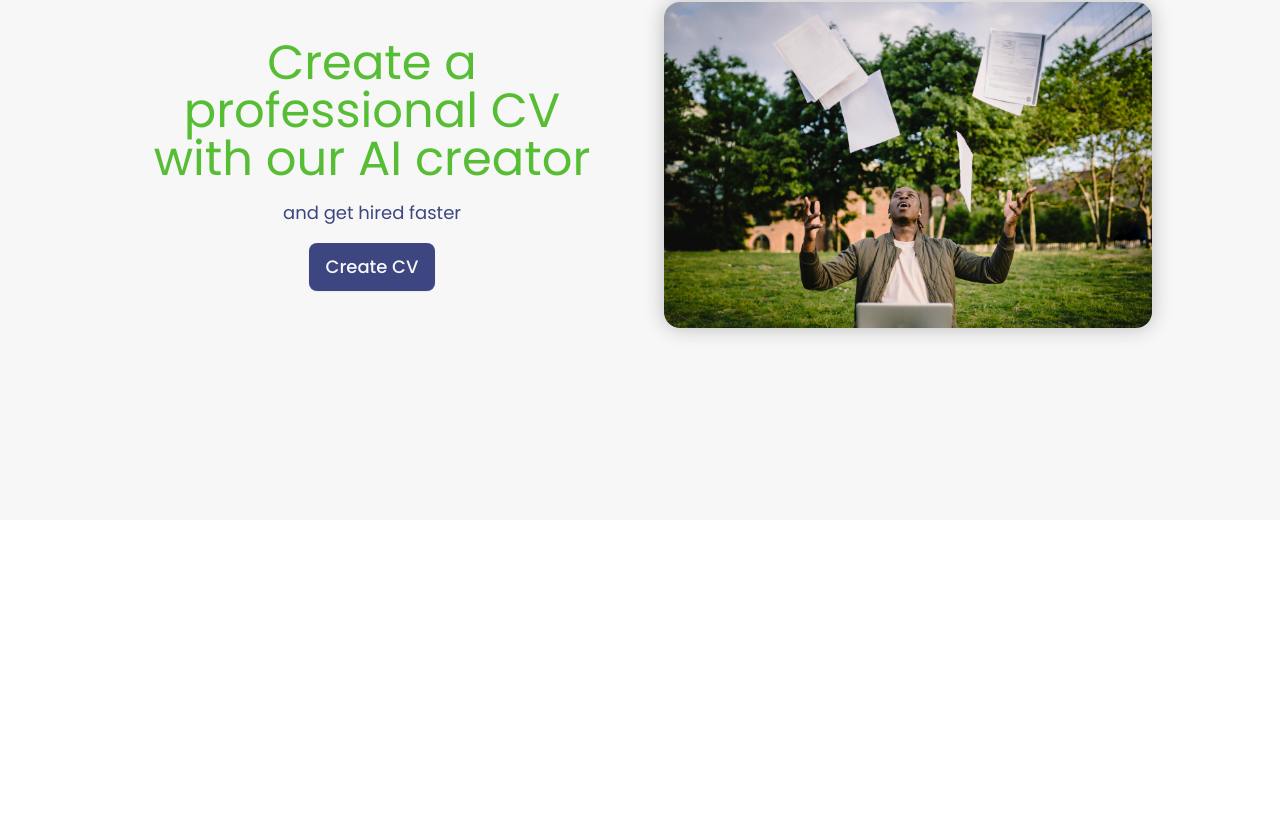
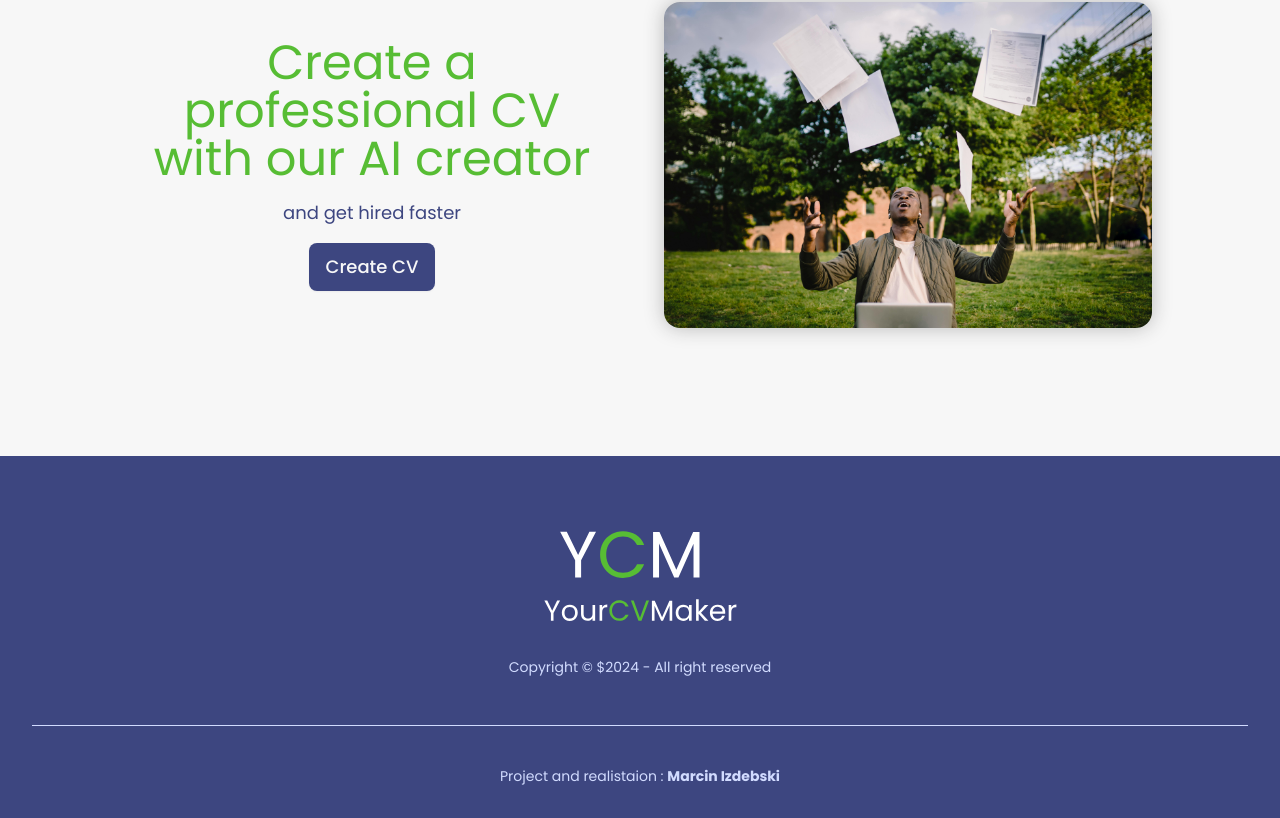
Before and after one commit to mizdebski77/YCM, a Next.js app: page / in a window 1280 px wide. Shown: the part 2744-3562 px from the top of the page. Before the commit the page ends 3264 px from the top, so only its background shows below. Built offline with nearby package versions, Linux system fonts and the light colour scheme.

Commit message:
Footer added

```diff
--- a/src/app/core/page.tsx
+++ b/src/app/core/page.tsx
@@ -2,8 +2,8 @@ import { Hero } from "../features/Home/hero";
 
 export default function Home() {
   return (
-    <main>
-      <Hero />
-    </main >
+      <main>
+        <Hero />
+      </main >
   );
 }
--- a/src/app/features/Home/hero.tsx
+++ b/src/app/features/Home/hero.tsx
@@ -1,3 +1,4 @@
+import { Footer } from '../footer';
 import { Header } from './header';
 import { HowItWorks } from './howItWorks';
 import { Informations } from './informations';
@@ -7,13 +8,14 @@ import { PhotoSection } from './photoSection';
 
 export const Hero = () => {
     return (
-        <main className='overflow-x-hidden pb-16 '>
+        <main className='overflow-x-hidden '>
             <Header />
             <Informations />
             <HowItWorks />
             <OurCreator />
             <Path />
             <PhotoSection />
+            <Footer />
         </main>
     )
 }
--- /dev/null
+++ b/src/app/features/footer.tsx
@@ -0,0 +1,19 @@
+import React from 'react';
+import logo from '../Images/whiteLogo.svg';
+
+export const Footer = () => {
+    return (
+        <footer className="footer footer-center bg-blue text-primary-content p-8">
+            <aside className='border-b w-full p-4 pb-12'>
+                <img src={logo.src} alt='logo' className='md:max-w-80 max-w-32' />
+
+                <p>Copyright © ${new Date().getFullYear()} - All right reserved</p>
+            </aside>
+            <nav>
+                <div className="  ">
+                    <span>Project and realistaion : <a className='font-bold'>Marcin Izdebski</a></span>
+                </div>
+            </nav>
+        </footer>
+    );
+};
```
Also changed, not shown: src/app/Images/blackLogo.svg (added), src/app/Images/whiteLogo.svg (added).
